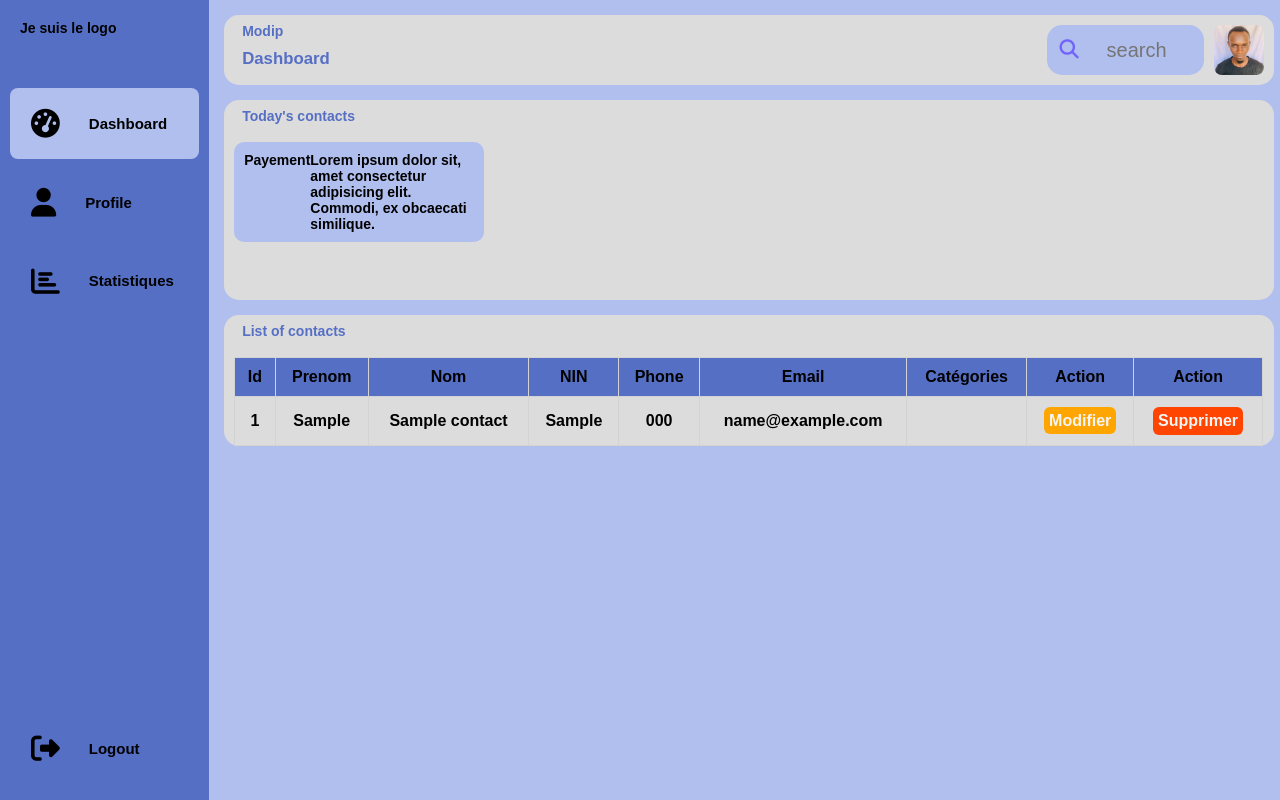
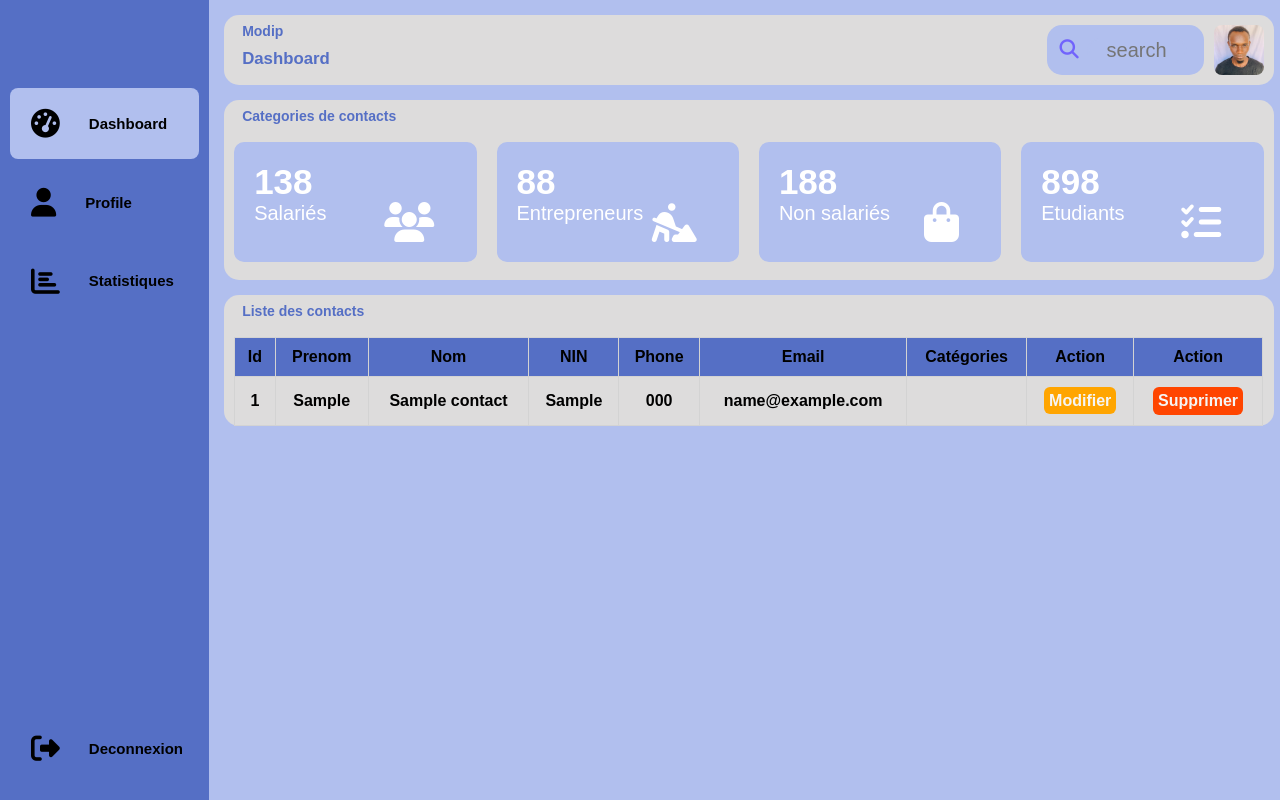
Before and after one commit to Modip/test_crud_php, a PHP site: page /dashboard.php in a window 1280 px wide. Run offline with PHP 8.4, Linux system fonts and the light colour scheme; tables that the repository leaves empty or names only in its code hold one stand-in row (values such as "Sample post"); data that the repository does not hold is empty.

Commit message:
code dashboard

```diff
--- a/dashboard.php
+++ b/dashboard.php
@@ -15,7 +15,7 @@
 <body>
     <div class="main">
         <div class="sidebar">
-            <div class="logo"><h4>Je suis le logo</h4></div>
+            <div class="logo"></div>
             <ul class="menu">
                 <li class="active">
                     <a href="#">
@@ -35,7 +35,7 @@
                 <li class="logout">
                     <a href="#" >
                     <i class="fa fa-sign-out-alt"></i>
-                    <span>Logout</span></a>
+                    <span>Deconnexion</span></a>
                 </li>
             </ul>
         </div>
@@ -59,13 +59,42 @@
             </div>
             <div class="card-content">
                 <div class="card">
-                <div class="header-title">
-                    <span class="header-span">Today's contacts</span>
-                </div>
+                    <div class="header-title">
+                        <span class="header-span">Categories de contacts</span>
+                    </div>
+                    <div class="box-content">
                     <div class="card-box">
-                        <h4>Payement</h4>
-                        <p>Lorem ipsum dolor sit, amet consectetur adipisicing elit.
-                            Commodi, ex obcaecati similique.</p>
+                        <div class="box">
+                            <p> 138 </p>
+                            <span>Salariés</span>
+                            <i class="fa fa-users box-icon"></i>
+                        </div>
+                    </div>
+
+                    <div class="card-box">
+                        <div class="box">
+                            <p> 88 </p>
+                            <span>Entrepreneurs</span>
+                            <i class="fa fa-digging box-icon"></i>
+                        </div>
+                    </div>
+
+                    <div class="card-box">
+                            <div class="box">
+                                <p>188 </p>
+                                <span>Non salariés</span>
+                                <i class="fa fa-shopping-bag box-icon"></i>
+                            </div>
+                        </div>
+
+                        <div class="card-box">
+                            <div class="box">
+                                <p>898 </p>
+                                <span>Etudiants</span>
+                                <i class="fa fa-tasks box-icon"></i>
+                            </div>
+                        </div>
+
                     </div>
 
                 </div>
@@ -74,7 +103,7 @@
             <div class="table-contact">
                 <div class="contact-list">
                 <div class="header-title">
-                    <span class="header-span">List of contacts</span>
+                    <span class="header-span">Liste des contacts</span>
                 </div>
                 <table>
             <thead>
--- a/public/css/style.css
+++ b/public/css/style.css
@@ -339,20 +339,59 @@ th{
 
 .card-content{
     position: relative;
-    height: 200px; background: rgb(221, 220, 220);
+    height: 180px;
+    background: rgb(221, 220, 220);
     margin: 15px;
     border-radius: 15px;
     width: 98%;
 }
 
+
+.box-content{
+    position: relative;
+    display: flex;
+    justify-content: space-between;
+    width: 100%;
+
+}
 .card-box{
     background: rgb(177, 191, 238);
-    width: 250px;
+    width: 25%;
     margin: 10px;
     padding: 10px;
+    position: relative;
     border-radius: 10px;
-    display: flex;
+    display: inline-flex;
     justify-content: space-between;
+}
+
+.box{
+    width: 90%;
+    height: 100px;
+    padding: 10px;
+
+   display: inline-block;
+}
+
+.box p{
+    font-size: 35px;
+    font-weight: bold;
+    color: white;
+
+}
+
+.box span{
+    font-size: 20px;
+    font-weight: 400;
+    color: white;
+
+}
+
+.box-icon{
+    font-size: 40px!important;
+    float: right;
+    color: white;
+
 }
 
 .table-contact{
```
